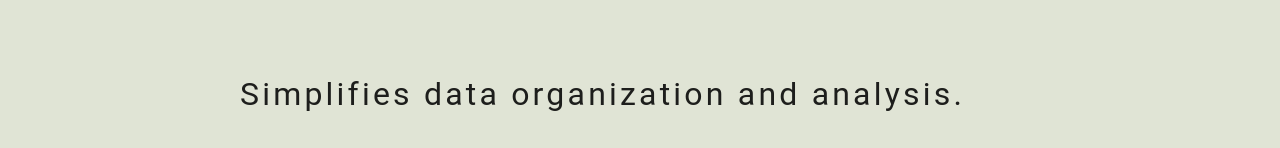
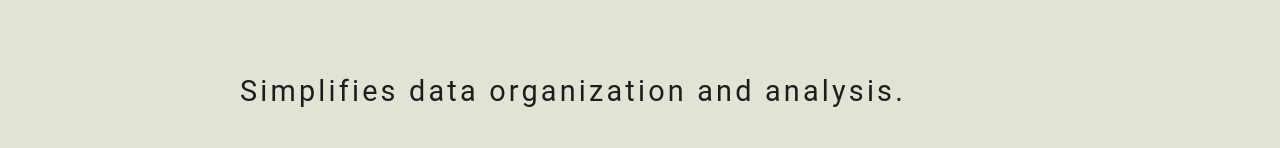
Before and after one commit to Bloodyblow/instant-stats, a Next.js app: page / in a window 1280 px wide. Shown: the part 198-346 px from the top of the page. Built offline with nearby package versions, Linux system fonts and the light colour scheme; no server answers.

Commit message:
fix: text return

```diff
--- a/src/components/HomePresentation.tsx
+++ b/src/components/HomePresentation.tsx
@@ -24,7 +24,7 @@ export default function HomePresentation() {
         sx={{
           ...typographySx,
           marginTop: "3rem",
-          fontSize: "2rem",
+          fontSize: "1.8rem",
           letterSpacing: "0.2rem",
         }}
       >
```
Also changed, not shown: 1 other file (tests, documents, lock files or other folders).
